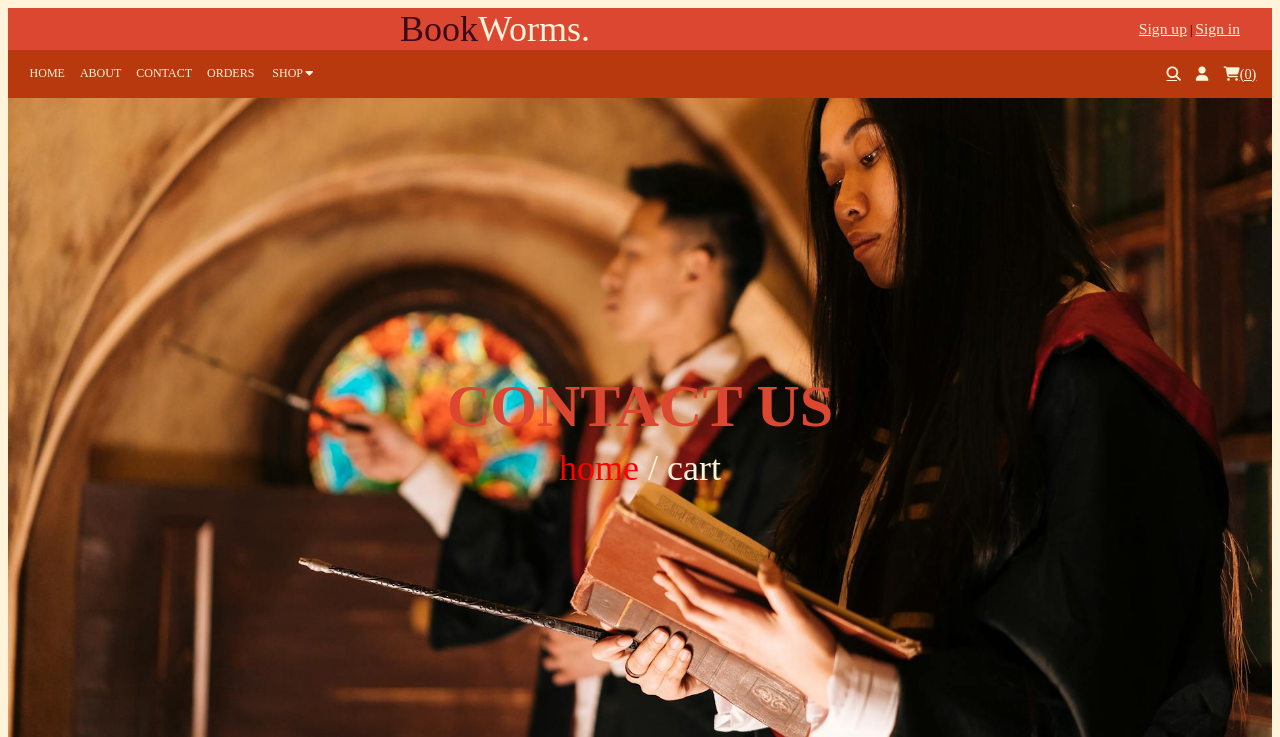
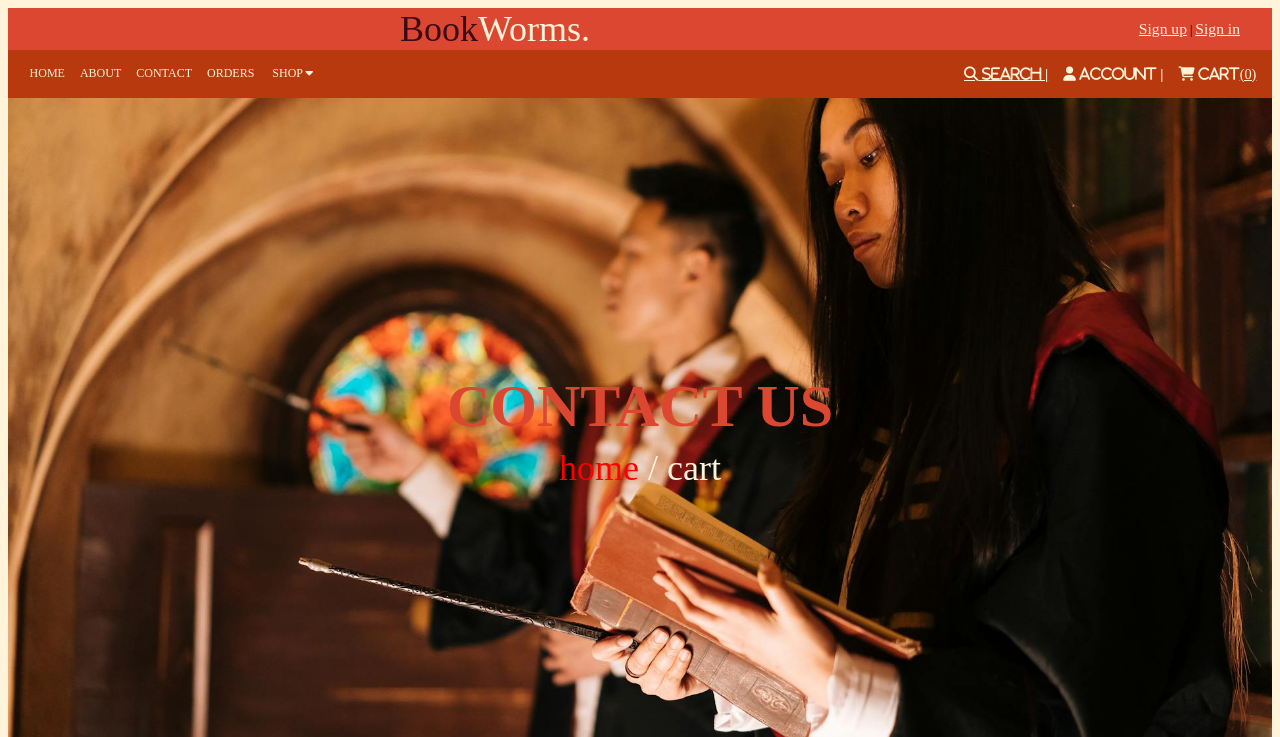
Before and after one commit to kamoM312/Bookstore-Library, a PHP site: page /cart.php in a window 1280 px wide. Shown: the top 737 px of the page. Run offline with PHP 8.4, Linux system fonts and the light colour scheme; the visitor is signed in with stand-in values (Sample User, id 1); data that the repository does not hold is empty; some libraries are stand-ins or nearby versions.

Commit message:
added text to accompany icons

```diff
--- a/header.php
+++ b/header.php
@@ -46,16 +46,16 @@ if(isset($message)) {
 			</nav>
 
 			<div class="icons">
-				<div id="menu-btn" class="fas fa-bars"></div>
-				<a href="search_page.php" class="fas fa-search"></a>
-				<div id="user-btn" class="fas fa-user"></div>
+				<div id="menu-btn" class="fas fa-bars"> Menu |</div>
+				<a href="search_page.php" class="fas fa-search"> Search |</a>
+				<div id="user-btn" class="fas fa-user"> Account |</div>
 
 				<?php
 					$select_cart_number = mysqli_query($conn, "SELECT * FROM Cart WHERE USER_ID = '$user_id'") or die('Query Unsuccessful!');
 					$cart_rows_number = mysqli_num_rows($select_cart_number);
 				?>
 
-				<a href="cart.php"><i class="fas fa-shopping-cart"></i><span>(<?php echo $cart_rows_number; ?>)</span></a>
+				<a href="cart.php"><i class="fas fa-shopping-cart"> Cart </i><span>(<?php echo $cart_rows_number; ?>)</span></a>
 			</div>
 
 			<div class="user-box">
```
